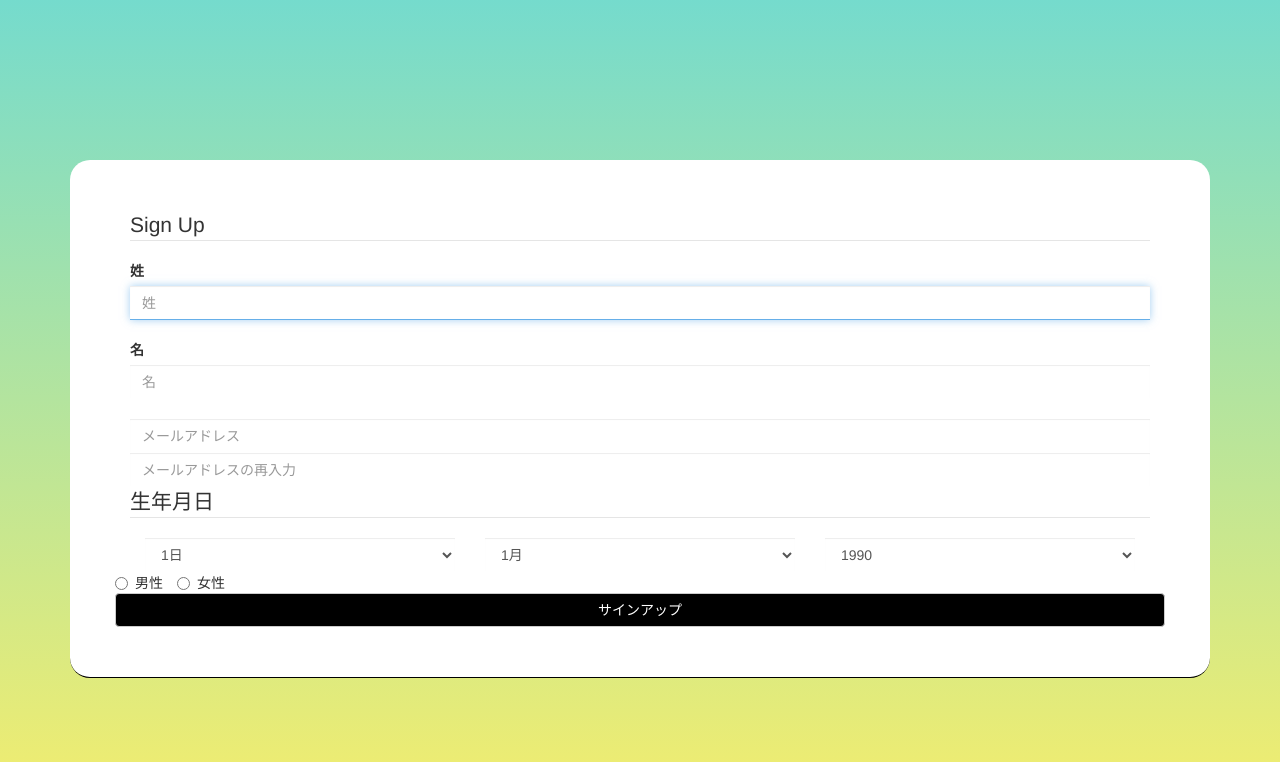
After one commit to FunabikiKeisuke/Hack-U, a PHP site: page /signup.html in a window 1280 px wide. The commit adds this page. Shown: the top 762 px of the page. Run offline with PHP 8.4, Linux system fonts and the light colour scheme; some libraries are stand-ins or nearby versions.

Commit message:
Revert "Merge branch 'master' of https://github.com/FunabikiKeisuke/Hack-U"
This reverts commit dd6c14ca3cae2fc60eadc4612d929baaf032eec0, reversing
changes made to 657f2d6ca0f58e3cf99e196a608f2cb000b45b6f.

```diff
--- a/css/login.css
+++ b/css/login.css
@@ -24,9 +24,6 @@ body {
 	border: 0px;
 	border-bottom: 1px solid white;
 }
-.error {
-	color: #f40000;
-}
 
 /*submit button*/
 
@@ -42,18 +39,6 @@ body {
 	color: white;
 }
 
-.widebtn {
-	display: block;
-	color: #ffffff;
-	width: 100%;
-	height: auto;
-	text-decoration: none;
-}
-
-.widebtn:hover {
-	text-decoration: none;
-}
-
 /*新規登録とパスワード忘れた*/
 
 .new a {
--- a/css/style.css
+++ b/css/style.css
@@ -118,5 +118,5 @@ textarea {
 	resize: none;
 	outline: none;
 	align-content: center;
-	width: 100%;
+	width: 70%;
 }
--- a/donburi.html
+++ b/donburi.html
@@ -1,7 +1,6 @@
 <!DOCTYPE html>
 <html>
 	<head>
-		<meta charset="utf-8">
 		<meta name="viewport" content="width=device-width, initial-scale=1">
 		<title>メニュー</title>
 		<link rel="stylesheet" href="https://stackpath.bootstrapcdn.com/bootstrap/3.4.1/css/bootstrap.min.css"
--- a/index.html
+++ b/index.html
@@ -1,7 +1,6 @@
 <!DOCTYPE html>
 <html>
 	<head>
-		<meta charset="utf-8">
 		<meta name="viewport" content="width=device-width, initial-scale=1">
 		<title>ホーム</title>
 		<link rel="stylesheet" href="https://stackpath.bootstrapcdn.com/bootstrap/3.4.1/css/bootstrap.min.css"
--- a/kare.php
+++ b/kare.php
@@ -33,7 +33,6 @@ if (!empty($_POST)) {
 <!DOCTYPE html>
 <html>
 	<head>
-		<meta charset="utf-8">
 		<meta name="viewport" content="width=device-width, initial-scale=1">
 		<title>メニュー</title>
 		<link rel="stylesheet" href="https://stackpath.bootstrapcdn.com/bootstrap/3.4.1/css/bootstrap.min.css" integrity="sha384-HSMxcRTRxnN+Bdg0JdbxYKrThecOKuH5zCYotlSAcp1+c8xmyTe9GYg1l9a69psu" crossorigin="anonymous">
--- a/menrui.html
+++ b/menrui.html
@@ -1,7 +1,6 @@
 <!DOCTYPE html>
 <html>
     <head>
-		<meta charset="utf-8">
         <meta name="viewport" content="width=device-width, initial-scale=1">
         <title>メニュー</title>
         <link rel="stylesheet" href="https://stackpath.bootstrapcdn.com/bootstrap/3.4.1/css/bootstrap.min.css"
--- a/option.html
+++ b/option.html
@@ -1,7 +1,6 @@
 <!DOCTYPE html>
 <html>
     <head>
-		<meta charset="utf-8">
         <meta name="viewport" content="width=device-width, initial-scale=1">
         <title>設定</title>
         <link rel="stylesheet" href="https://stackpath.bootstrapcdn.com/bootstrap/3.4.1/css/bootstrap.min.css"
--- a/shoppingCart.html
+++ b/shoppingCart.html
@@ -1,7 +1,6 @@
 <!DOCTYPE html>
 <html>
     <head>
-		<meta charset="utf-8">
         <meta name="viewport" content="width=device-width, initial-scale=1">
         <title>購入済み</title>
         <link rel="stylesheet" href="https://stackpath.bootstrapcdn.com/bootstrap/3.4.1/css/bootstrap.min.css"
--- /dev/null
+++ b/signup.html
@@ -0,0 +1,124 @@
+<!DOCTYPE html>
+<html>
+	<head>
+		<title>Login</title>
+		<link rel="stylesheet" href="https://stackpath.bootstrapcdn.com/bootstrap/3.4.1/css/bootstrap.min.css"
+			integrity="sha384-HSMxcRTRxnN+Bdg0JdbxYKrThecOKuH5zCYotlSAcp1+c8xmyTe9GYg1l9a69psu" crossorigin="anonymous">
+		<link rel="stylesheet" href="https://use.fontawesome.com/releases/v5.3.1/css/all.css"
+			integrity="sha384-mzrmE5qonljUremFsqc01SB46JvROS7bZs3IO2EmfFsd15uHvIt+Y8vEf7N7fWAU" crossorigin="anonymous">
+		<link rel="stylesheet" type="text/css" href="css/login.css">
+	</head>
+	<body>
+			<div class="container-fluid">
+				<div class="row">
+					<div class="container">
+						<!-- form start -->
+						<form class="form-container">
+							<legend>Sign Up</legend>
+							<div class="form-group 6">
+								<label for="exampleInputFirstName">姓</label>
+								<input class="form-control" name="firstname" placeholder="姓" type="text" required autofocus>
+							</div>
+							<div class="form-group">
+								<label for="exampleInputLastName">名</label>
+								<input class="form-control" name="lastname" placeholder="名" type="text" required>
+							</div>
+							<input class="form-control" name="youremail" placeholder="メールアドレス" type="email" required="email">
+							<input class="form-control" name="reenteremail" placeholder="メールアドレスの再入力" type="email" required="email">
+							<!-- 生年月日 -->
+							<legend for="">生年月日</legend>
+								<div class="col-xs-4 col-md-4">
+									<select class="form-control">
+										<option value="Day">1日</option>
+										<option value="Day">2日</option>
+										<option value="Day">3日</option>
+										<option value="Day">4日</option>
+										<option value="Day">5日</option>
+										<option value="Day">6日</option>
+										<option value="Day">7日</option>
+										<option value="Day">8日</option>
+										<option value="Day">9日</option>
+										<option value="Day">10日</option>
+										<option value="Day">11日</option>
+										<option value="Day">12日</option>
+										<option value="Day">13日</option>
+										<option value="Day">14日</option>
+										<option value="Day">15日</option>
+										<option value="Day">16日</option>
+										<option value="Day">17日</option>
+										<option value="Day">18日</option>
+										<option value="Day">19日</option>
+										<option value="Day">20日</option>
+										<option value="Day">21日</option>
+										<option value="Day">22日</option>
+										<option value="Day">23日</option>
+										<option value="Day">24日</option>
+										<option value="Day">25日</option>
+										<option value="Day">26日</option>
+										<option value="Day">27日</option>
+										<option value="Day">28日</option>
+										<option value="Day">29日</option>
+										<option value="Day">30日</option>
+										<option value="Day">31日</option>
+									</select>
+								</div>
+							<div class="col-xs-4 col-md-4">
+								<select class="form-control">
+									<option value="Month">1月</option>
+									<option value="Month">2月</option>
+									<option value="Month">3月</option>
+									<option value="Month">4月</option>
+									<option value="Month">5月</option>
+									<option value="Month">6月</option>
+									<option value="Month">7月</option>
+									<option value="Month">8月</option>
+									<option value="Month">9月</option>
+									<option value="Month">10月</option>
+									<option value="Month">11月</option>
+									<option value="Month">12月</option>
+								</select>
+							</div>
+							<div class="col-xs-4 col-md-4">
+								<select class="form-control">
+									<option value="Year">1990</option>
+									<option value="Year">1991</option>
+									<option value="Year">1992</option>
+									<option value="Year">1993</option>
+									<option value="Year">1994</option>
+									<option value="Year">1995</option>
+									<option value="Year">1996</option>
+									<option value="Year">1997</option>
+									<option value="Year">1998</option>
+									<option value="Year">1999</option>
+									<option value="Year">2000</option>
+									<option value="Year">2001</option>
+									<option value="Year">2002</option>
+									<option value="Year">2003</option>
+									<option value="Year">2004</option>
+									<option value="Year">2005</option>
+								</select>
+							</div>
+								<div class="row">
+									<!-- 性別 -->
+									<label class="radio-inline">
+										<input type="radio" name="sex" id="inlineCheckbox1" value="male" />
+										男性
+									</label>
+									<label class="radio-inline">
+										<input type="radio" name="sex" id="inlineCheckbox2" value="female" />
+										女性
+									</label>
+									<div class="button">
+										<button type="submit" class="btn btn-default btn-block" href="home.html">サインアップ</button>
+									</div>
+								</div>
+							</div>
+						</form>
+						<!-- form end -->
+					</div>
+				</div>
+			</div>
+		<script src="https://code.jquery.com/jquery-3.4.1.js"></script>
+		<script src="https://stackpath.bootstrapcdn.com/bootstrap/3.4.1/js/bootstrap.min.js"integrity="sha384-aJ21OjlMXNL5UyIl/XNwTMqvzeRMZH2w8c5cRVpzpU8Y5bApTppSuUkhZXN0VxHd"crossorigin="anonymous"></script>
+	</body>
+</html>
--- a/sonota.html
+++ b/sonota.html
@@ -2,7 +2,6 @@
 <html>
 
 	<head>
-		<meta charset="utf-8">
 		<meta name="viewport" content="width=device-width, initial-scale=1">
 		<title>メニュー</title>
 		<link rel="stylesheet" href="https://stackpath.bootstrapcdn.com/bootstrap/3.4.1/css/bootstrap.min.css"
--- a/teishoku.html
+++ b/teishoku.html
@@ -1,7 +1,6 @@
 <!DOCTYPE html>
 <html>
 	<head>
-		<meta charset="utf-8">
 		<meta name="viewport" content="width=device-width, initial-scale=1">
 		<title>メニュー</title>
 		<link rel="stylesheet" href="https://stackpath.bootstrapcdn.com/bootstrap/3.4.1/css/bootstrap.min.css" integrity="sha384-HSMxcRTRxnN+Bdg0JdbxYKrThecOKuH5zCYotlSAcp1+c8xmyTe9GYg1l9a69psu" crossorigin="anonymous">
```
Also changed, not shown: check.php (deleted, +0 -40 lines), login.html (added, +47 -0 lines), login.php (deleted, +0 -48 lines), signup.php (deleted, +0 -78 lines), thanks.php (deleted, +0 -31 lines), 1 other file.
